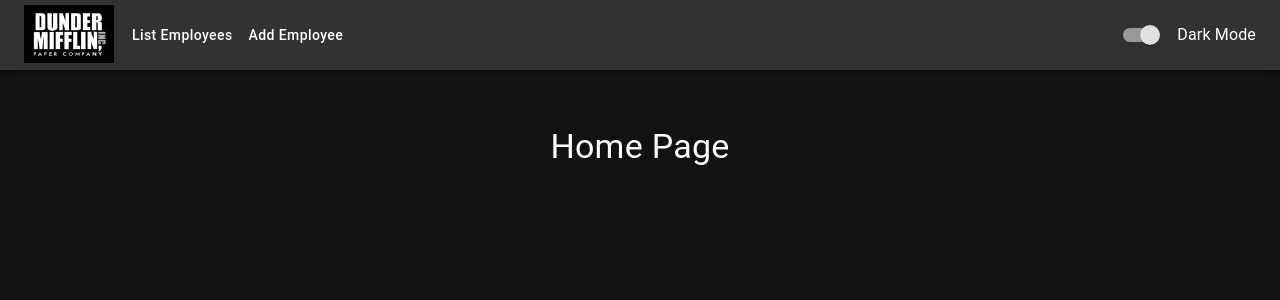
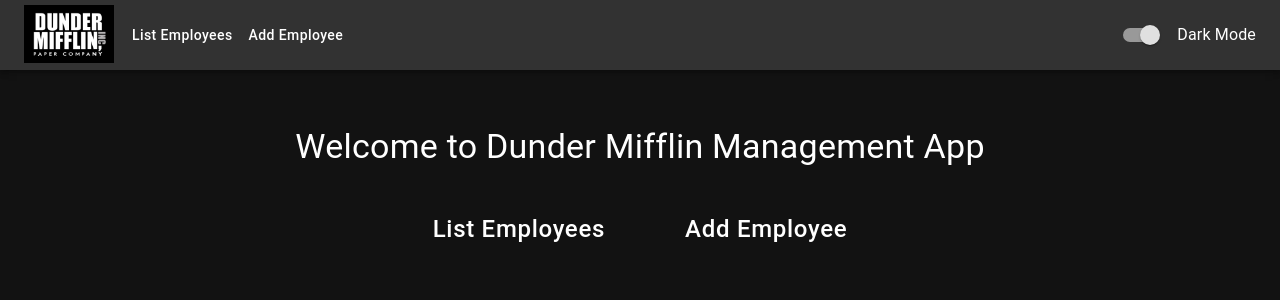
Before and after one commit to pedromatsubara/dunder-mifflin-fe, a React (Create React App) app: page / in a window 1280 px wide. Shown: the top 300 px of the page. Built offline with nearby package versions, Linux system fonts and the light colour scheme.

Commit message:
feat(Home): Add nav buttons on HomePage component

```diff
--- a/src/pages/HomePage.js
+++ b/src/pages/HomePage.js
@@ -1,16 +1,43 @@
-import React from "react";
-import { Box, Container, Typography } from "@mui/material";
+import { Box, Button, Container, Typography } from "@mui/material";
+import { Link } from "react-router-dom";
 
 const HomePage = () => {
   return (
     <Container maxWidth="md" sx={{ paddingY: 4 }}>
       <Box mb={3}>
         <Typography variant="h4" textAlign="center">
-          Home Page
+          Welcome to Dunder Mifflin Management App
         </Typography>
+      </Box>
+      <Box display="flex" justifyContent="center" gap={2}>
+        <Button
+          color="inherit"
+          component={Link}
+          to="/employees"
+          size="large"
+          sx={styles.largeBtn}
+        >
+          List Employees
+        </Button>
+        <Button
+          color="inherit"
+          component={Link}
+          to="/create-employee"
+          size="large"
+          sx={styles.largeBtn}
+        >
+          Add Employee
+        </Button>
       </Box>
     </Container>
   );
 };
 
+const styles = {
+  largeBtn: {
+    fontSize: "1.5rem",
+    padding: "16px 32px",
+  },
+};
+
 export default HomePage;
```
